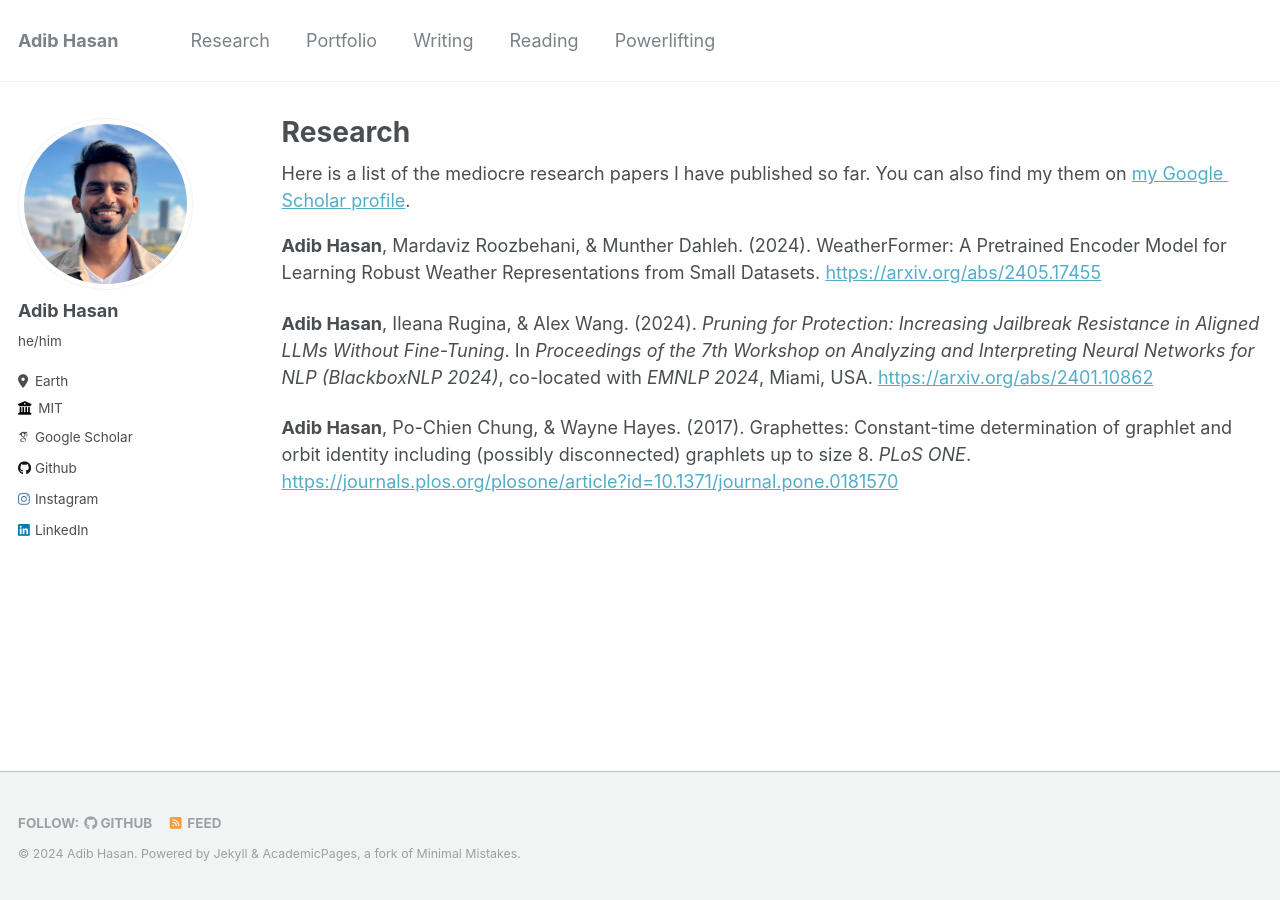
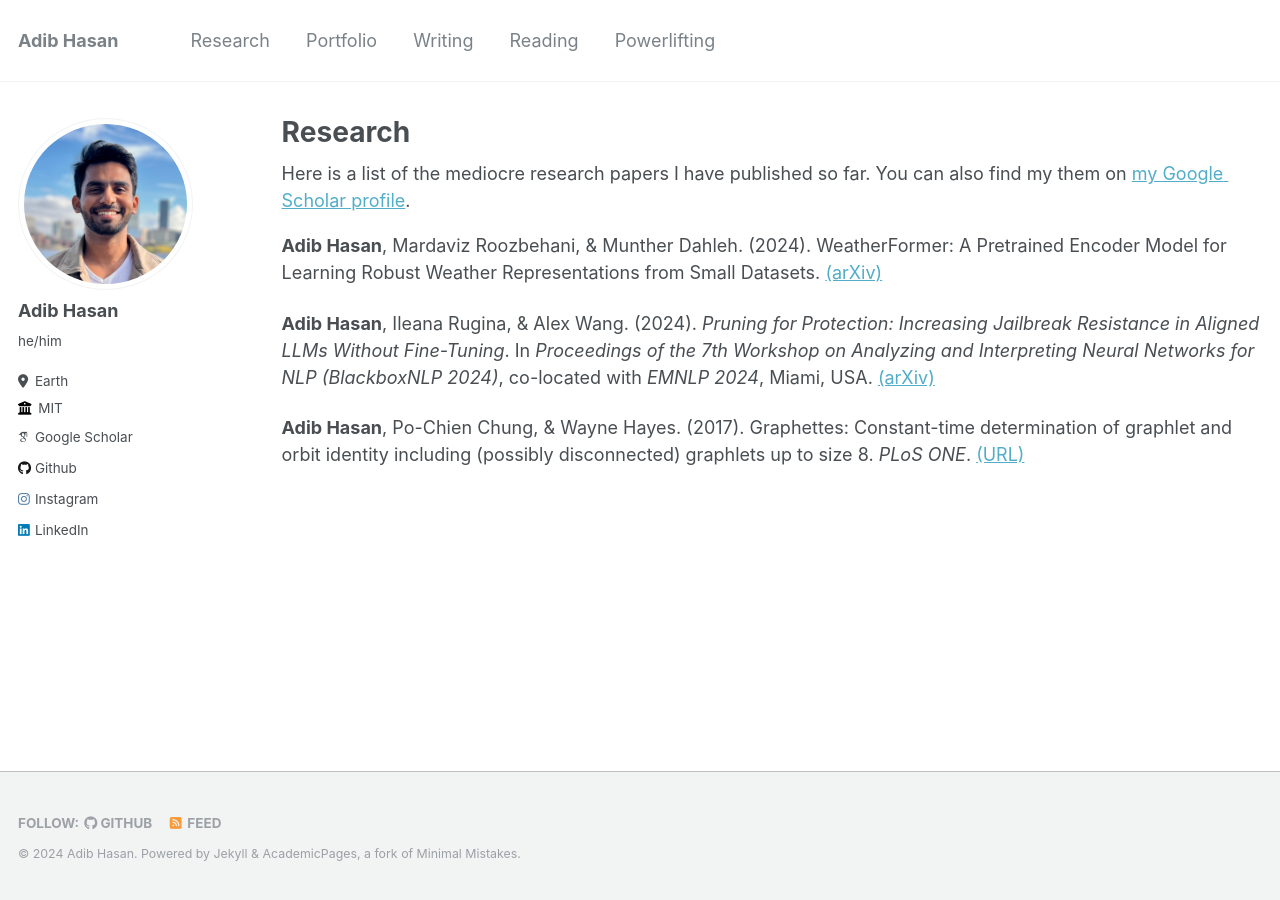
Before and after one commit to Neehan/neehan.github.io, a Jekyll site: the page built from _pages/research.md, in a window 1280 px wide. Built offline with Jekyll 4.4.1, drawn with Linux system fonts in a browser that asks for light colours; some web fonts are replaced.

Commit message:
Update research.md

```diff
--- a/_pages/research.md
+++ b/_pages/research.md
@@ -9,11 +9,11 @@ author_profile: true
   <div class="wordwrap">Here is a list of the mediocre research papers I have published so far. You can also find my them on <a href="{{site.author.googlescholar}}">my Google Scholar profile</a>.</div>
 {% endif %}
 
-**Adib Hasan**, Mardaviz Roozbehani, & Munther Dahleh. (2024). WeatherFormer: A Pretrained Encoder Model for Learning Robust Weather Representations from Small Datasets. [https://arxiv.org/abs/2405.17455](https://arxiv.org/abs/2405.17455)
+**Adib Hasan**, Mardaviz Roozbehani, & Munther Dahleh. (2024). WeatherFormer: A Pretrained Encoder Model for Learning Robust Weather Representations from Small Datasets. [(arXiv)](https://arxiv.org/abs/2405.17455)
 
-**Adib Hasan**, Ileana Rugina, & Alex Wang. (2024). *Pruning for Protection: Increasing Jailbreak Resistance in Aligned LLMs Without Fine-Tuning*. In *Proceedings of the 7th Workshop on Analyzing and Interpreting Neural Networks for NLP (BlackboxNLP 2024)*, co-located with *EMNLP 2024*, Miami, USA. [https://arxiv.org/abs/2401.10862](https://arxiv.org/abs/2401.10862)
+**Adib Hasan**, Ileana Rugina, & Alex Wang. (2024). *Pruning for Protection: Increasing Jailbreak Resistance in Aligned LLMs Without Fine-Tuning*. In *Proceedings of the 7th Workshop on Analyzing and Interpreting Neural Networks for NLP (BlackboxNLP 2024)*, co-located with *EMNLP 2024*, Miami, USA. [(arXiv)](https://arxiv.org/abs/2401.10862)
 
-**Adib Hasan**, Po-Chien Chung, & Wayne Hayes. (2017). Graphettes: Constant-time determination of graphlet and orbit identity including (possibly disconnected) graphlets up to size 8. *PLoS ONE*. [https://journals.plos.org/plosone/article?id=10.1371/journal.pone.0181570](https://journals.plos.org/plosone/article?id=10.1371/journal.pone.0181570)
+**Adib Hasan**, Po-Chien Chung, & Wayne Hayes. (2017). Graphettes: Constant-time determination of graphlet and orbit identity including (possibly disconnected) graphlets up to size 8. *PLoS ONE*. [(URL)](https://journals.plos.org/plosone/article?id=10.1371/journal.pone.0181570)
 
 <!-- {% include base_path %}
 
```
